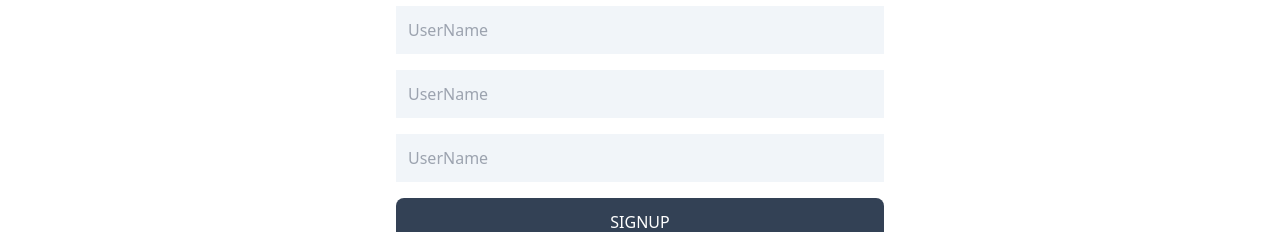
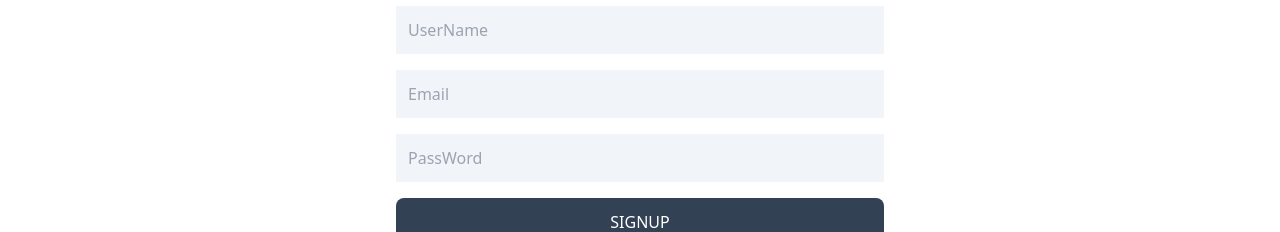
Before and after one commit to vipuldhomane/MERN-Auth, a React (Vite) app in the folder client/: page /sign-up in a window 1280 px wide. Shown: the part 146-378 px from the top of the page. Built offline with nearby package versions, Linux system fonts and the light colour scheme.

Commit message:
Change input fields from username to email and password
This commit updates the SignUp.jsx file by changing the input fields from username (duplicated) to email and password. The placeholders and id attributes have been updated accordingly.

```diff
--- a/client/src/pages/SignUp.jsx
+++ b/client/src/pages/SignUp.jsx
@@ -13,14 +13,14 @@ const SignUp = () => {
         />
         <input
           type="text"
-          placeholder="UserName"
-          id="username"
+          placeholder="Email"
+          id="email"
           className="bg-slate-100 p-3"
         />
         <input
           type="text"
-          placeholder="UserName"
-          id="username"
+          placeholder="PassWord"
+          id="password"
           className="bg-slate-100 p-3"
         />
         <button className="bg-slate-700 text-white p-3 rounded-lg uppercase hover:opacity-95 disabled:opacity-95">
```
